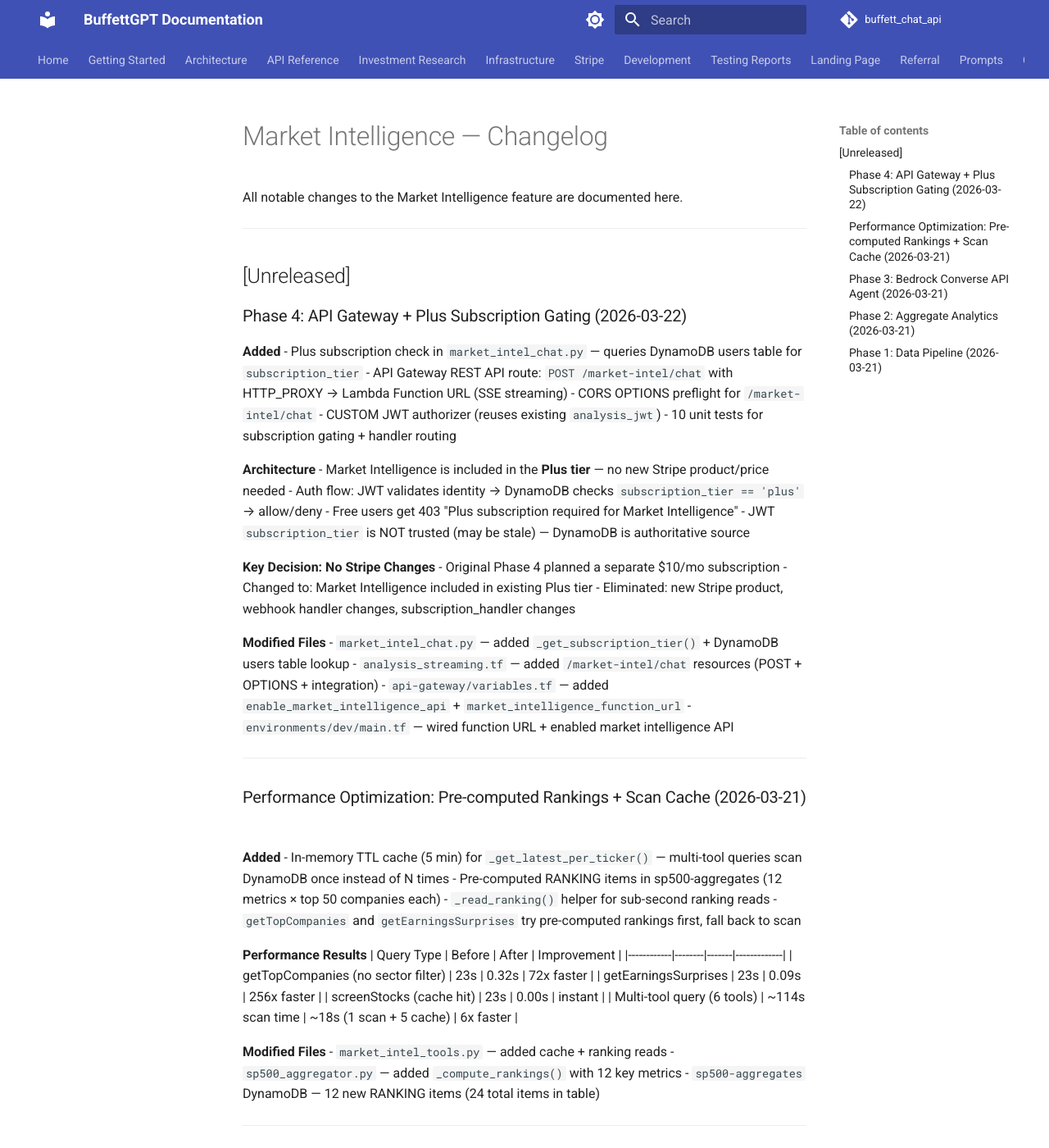
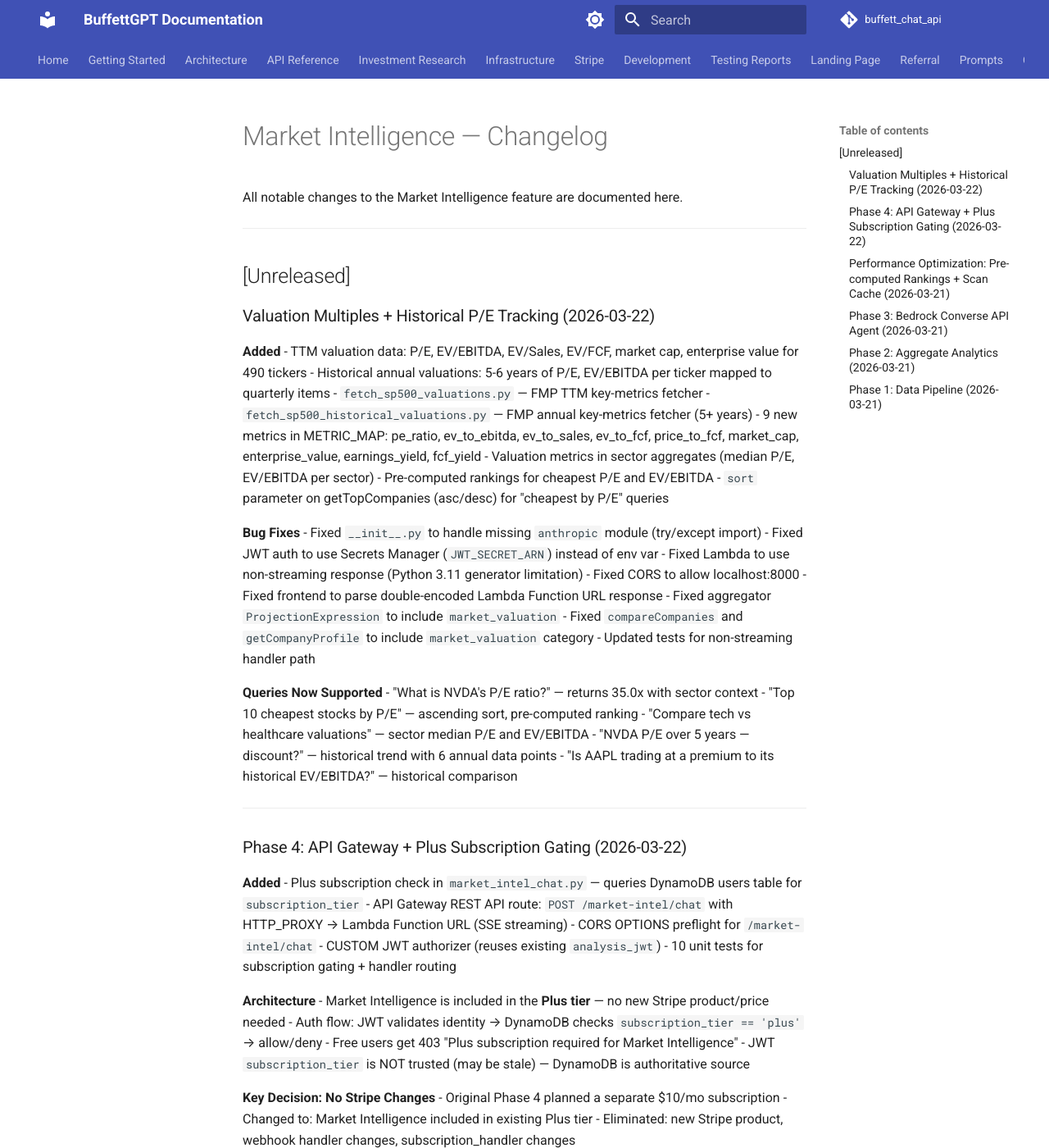
Before and after one commit to mamba4eva824/buffettGPT, an MkDocs documentation site: the page built from docs/market-intelligence/CHANGELOG.md, in a window 1280 px wide and 1400 px high. Shown: the whole window at 82% size. Built offline with MkDocs 1.6.1 and Material for MkDocs 9.7.7, drawn with Linux system fonts in a browser that asks for light colours; comment, search, counter and statistics services are not loaded.

Commit message:
docs: update Market Intelligence changelog with valuation features + bug fixes
Co-Authored-By: Claude Opus 4.6 (1M context) <noreply@anthropic.com>

```diff
--- a/docs/market-intelligence/CHANGELOG.md
+++ b/docs/market-intelligence/CHANGELOG.md
@@ -5,6 +5,37 @@ All notable changes to the Market Intelligence feature are documented here.
 ---
 
 ## [Unreleased]
+
+### Valuation Multiples + Historical P/E Tracking (2026-03-22)
+
+**Added**
+- TTM valuation data: P/E, EV/EBITDA, EV/Sales, EV/FCF, market cap, enterprise value for 490 tickers
+- Historical annual valuations: 5-6 years of P/E, EV/EBITDA per ticker mapped to quarterly items
+- `fetch_sp500_valuations.py` — FMP TTM key-metrics fetcher
+- `fetch_sp500_historical_valuations.py` — FMP annual key-metrics fetcher (5+ years)
+- 9 new metrics in METRIC_MAP: pe_ratio, ev_to_ebitda, ev_to_sales, ev_to_fcf, price_to_fcf, market_cap, enterprise_value, earnings_yield, fcf_yield
+- Valuation metrics in sector aggregates (median P/E, EV/EBITDA per sector)
+- Pre-computed rankings for cheapest P/E and EV/EBITDA
+- `sort` parameter on getTopCompanies (asc/desc) for "cheapest by P/E" queries
+
+**Bug Fixes**
+- Fixed `__init__.py` to handle missing `anthropic` module (try/except import)
+- Fixed JWT auth to use Secrets Manager (`JWT_SECRET_ARN`) instead of env var
+- Fixed Lambda to use non-streaming response (Python 3.11 generator limitation)
+- Fixed CORS to allow localhost:8000
+- Fixed frontend to parse double-encoded Lambda Function URL response
+- Fixed aggregator `ProjectionExpression` to include `market_valuation`
+- Fixed `compareCompanies` and `getCompanyProfile` to include `market_valuation` category
+- Updated tests for non-streaming handler path
+
+**Queries Now Supported**
+- "What is NVDA's P/E ratio?" — returns 35.0x with sector context
+- "Top 10 cheapest stocks by P/E" — ascending sort, pre-computed ranking
+- "Compare tech vs healthcare valuations" — sector median P/E and EV/EBITDA
+- "NVDA P/E over 5 years — discount?" — historical trend with 6 annual data points
+- "Is AAPL trading at a premium to its historical EV/EBITDA?" — historical comparison
+
+---
 
 ### Phase 4: API Gateway + Plus Subscription Gating (2026-03-22)
 
```
